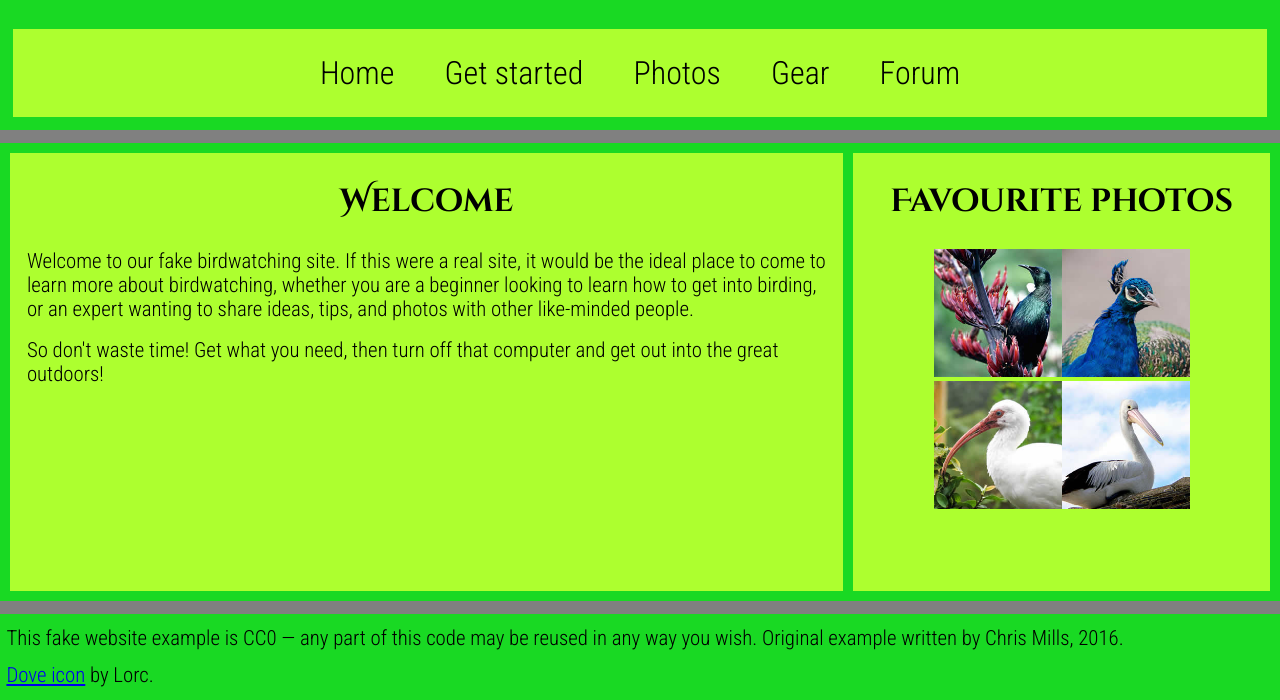
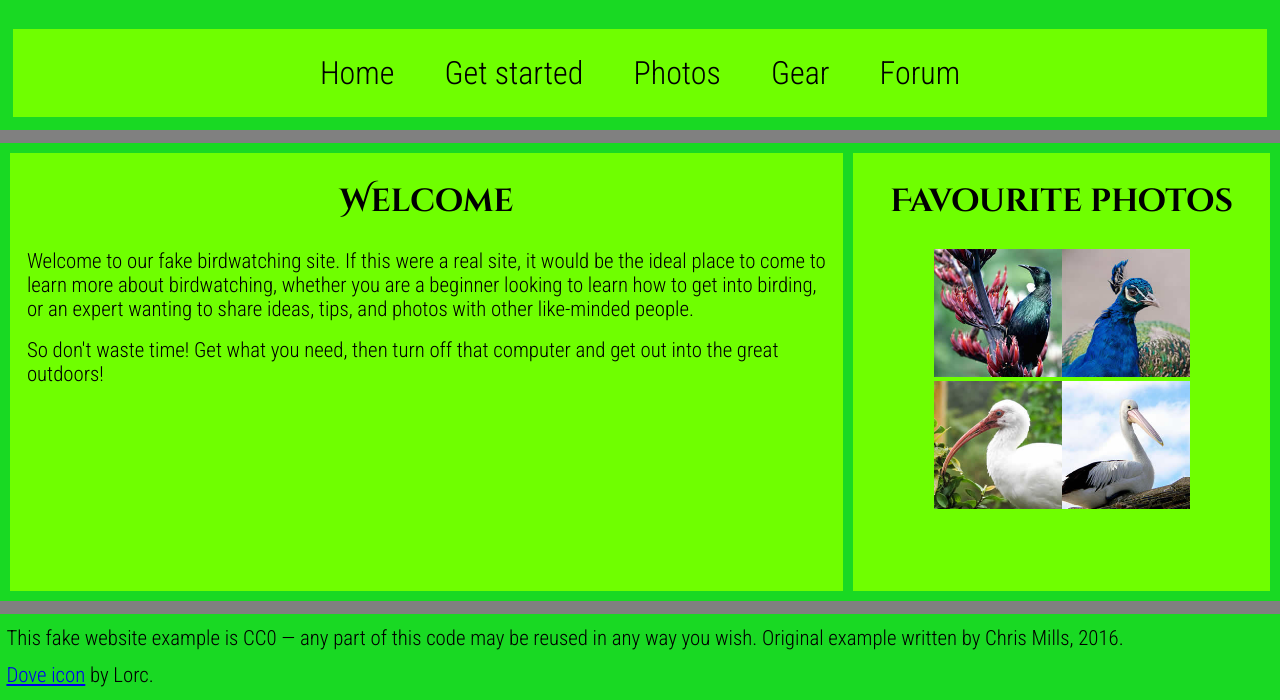
Before and after one commit to lucasberry12/M4.2-Lab---Lucas-Berry, a website: page index.html in a window 1280 px wide. Shown: the part 100-800 px from the top of the page. Drawn offline with Linux system fonts and the light colour scheme.

Commit message:
Changed colors

```diff
--- a/css/style.css
+++ b/css/style.css
@@ -40,7 +40,7 @@ body {
     display: flex;
     align-items: center;
     justify-content: center;
-    background-color: greenyellow;
+    background-color: rgb(111, 255, 0);
     font-family: "Roboto Condensed", sans-serif;
     font-size: 2rem;
     margin: 1%;
@@ -84,14 +84,14 @@ body {
   }
 
   .welcome-section {
-    background-color: greenyellow;
+    background-color: rgb(111, 255, 0);
     margin: 0.8%;
     margin-right: 0;
     flex: 2;
   }
 
   .photos-section {
-    background-color: greenyellow;
+    background-color: rgb(111, 255, 0);
     margin: 0.8%;
     flex: 1;
     display: flex;
```
